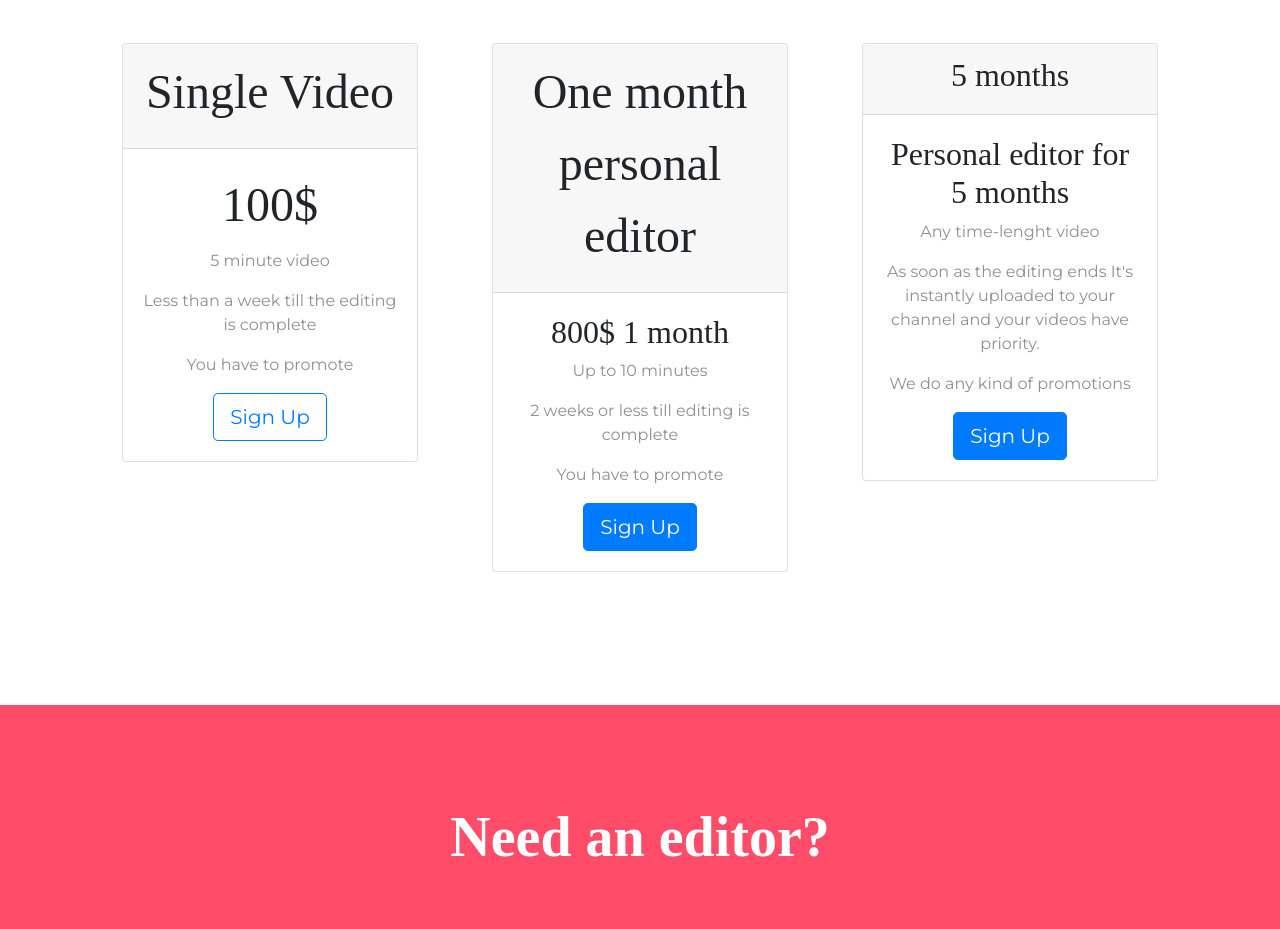
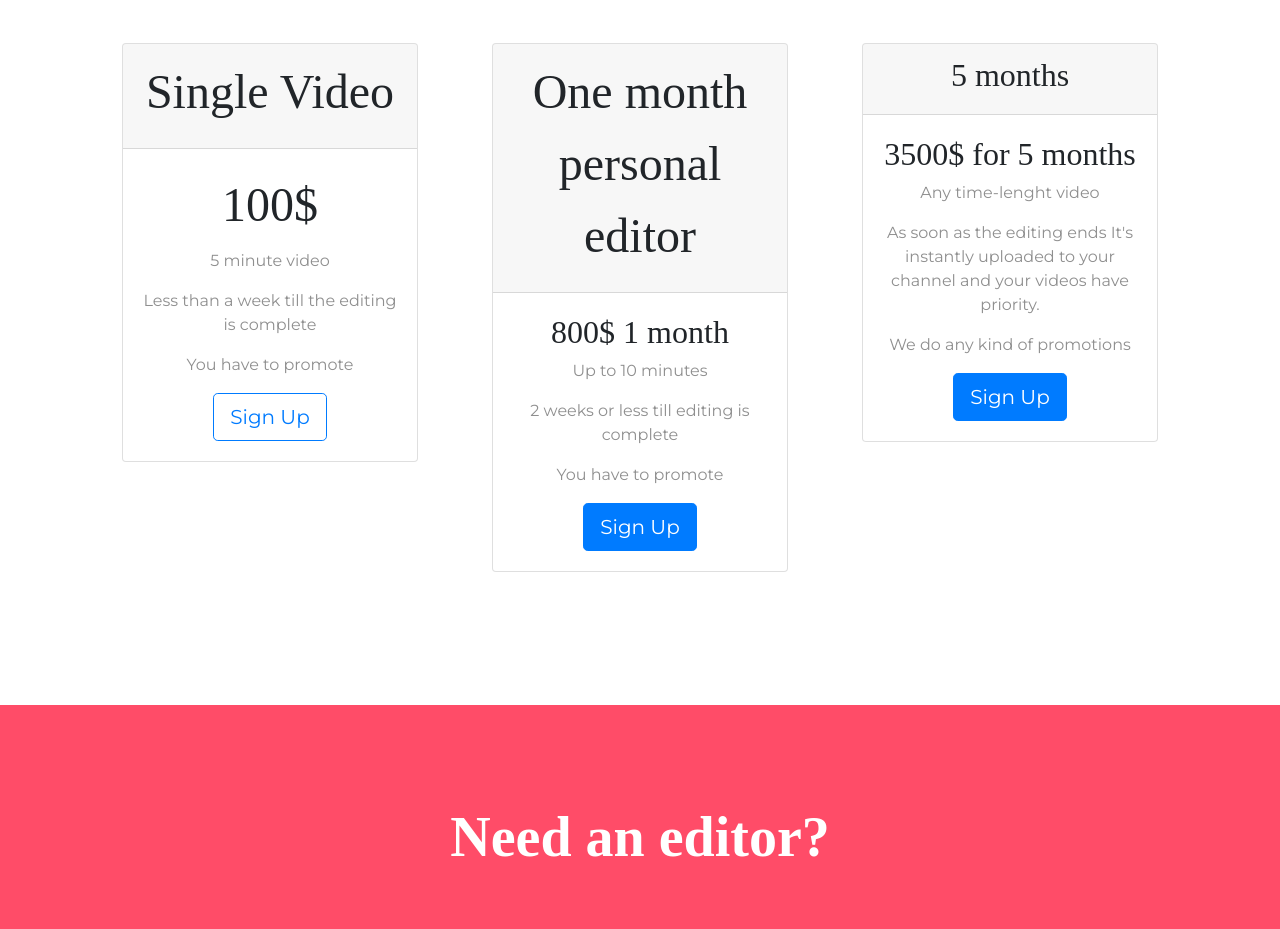
Before and after one commit to Waterqube/Polaris, a plain HTML site: page index.html in a window 1280 px wide. Shown: the part 2100-3029 px from the top of the page. Drawn offline with nearby package versions, Linux system fonts and the light colour scheme.

Commit message:
Update index.html

```diff
--- a/index.html
+++ b/index.html
@@ -191,7 +191,7 @@
             <h2>5 months</h2>
           </div>
           <div class="card-body">
-            <h2>Personal editor for 5 months</h2>
+            <h2> 3500$ for 5 months</h2>
             <p>Any time-lenght video</p>
             <p>As soon as the editing ends It's instantly uploaded to your channel and your videos have priority.</p>
             <p>We do any kind of promotions</p>
```
